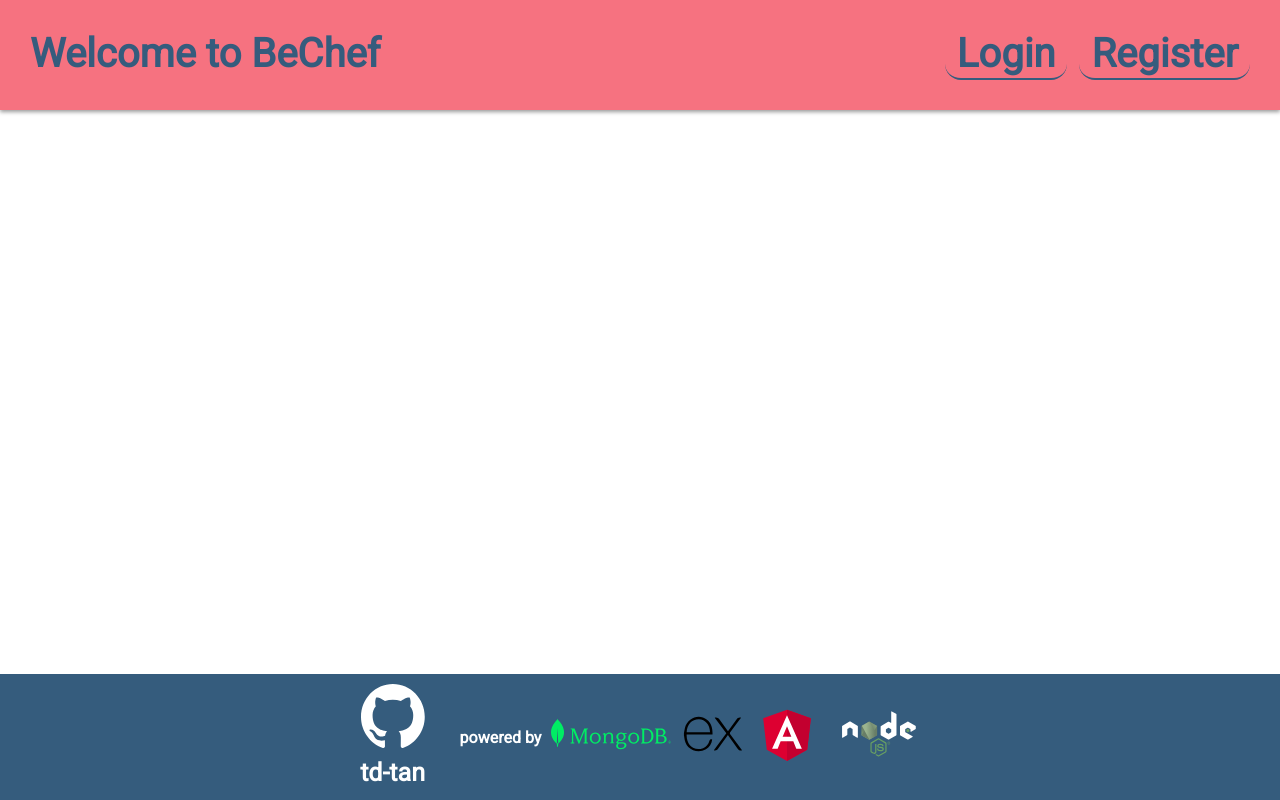
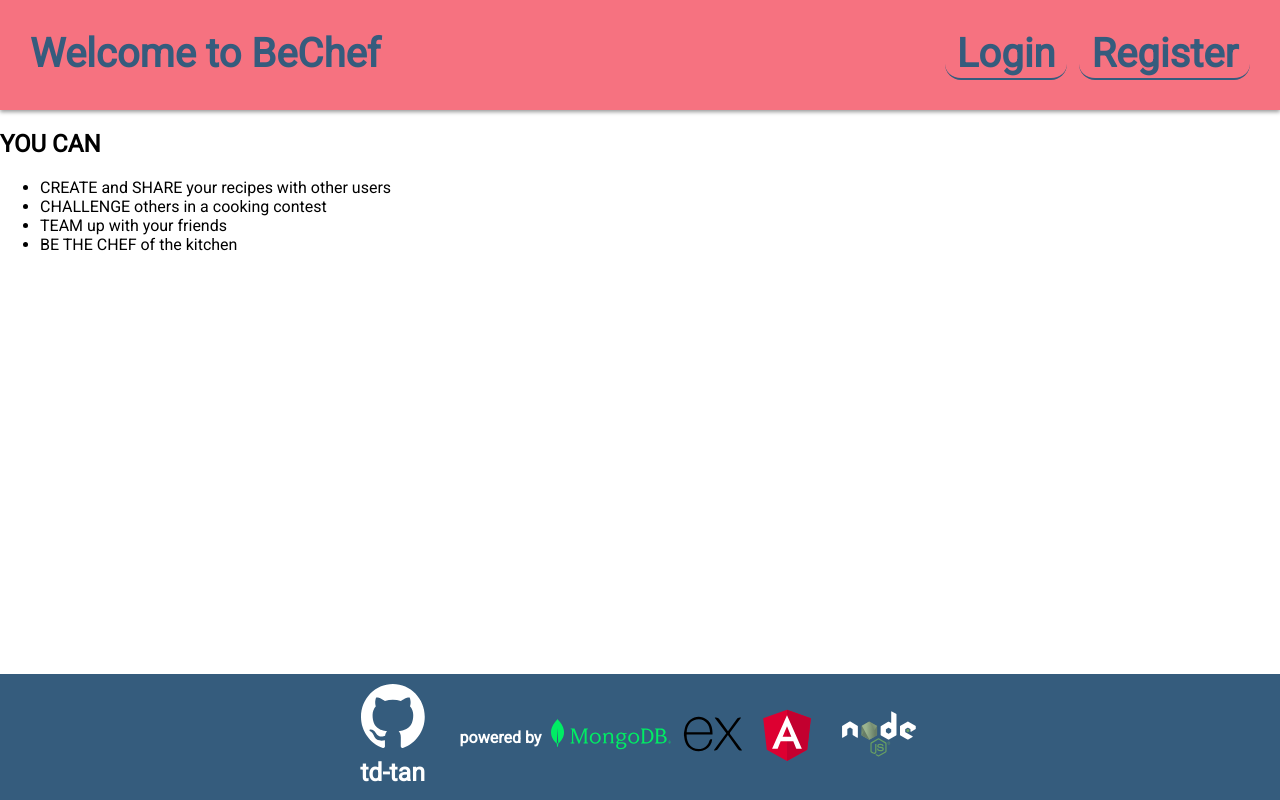
Before and after one commit to td-tan/BeChef, an Angular app: page / in a window 1280 px wide. Built offline with nearby package versions, Linux system fonts and the light colour scheme.

Commit message:
feat: add features card

```diff
--- a/src/app/app.component.html
+++ b/src/app/app.component.html
@@ -6,7 +6,15 @@
   </nav>
 </header>
 <main>
-
+  <article class="card">
+    <h2>YOU CAN</h2>
+    <ul>
+      <li><span class="triangle-right"></span><span class="highlight">CREATE</span> and <span class="highlight">SHARE</span> your recipes with other users</li>
+      <li><span class="triangle-right"></span><span class="highlight">CHALLENGE</span> others in a cooking contest</li>
+      <li><span class="triangle-right"></span><span class="highlight">TEAM</span> up with your friends</li>
+      <li><span class="triangle-right"></span><span class="highlight">BE THE CHEF</span> of the kitchen</li>
+    </ul>
+  </article>
 </main>
 <footer>
   <a class="github-profile" href="https://github.com/td-tan/BeChef">
```
